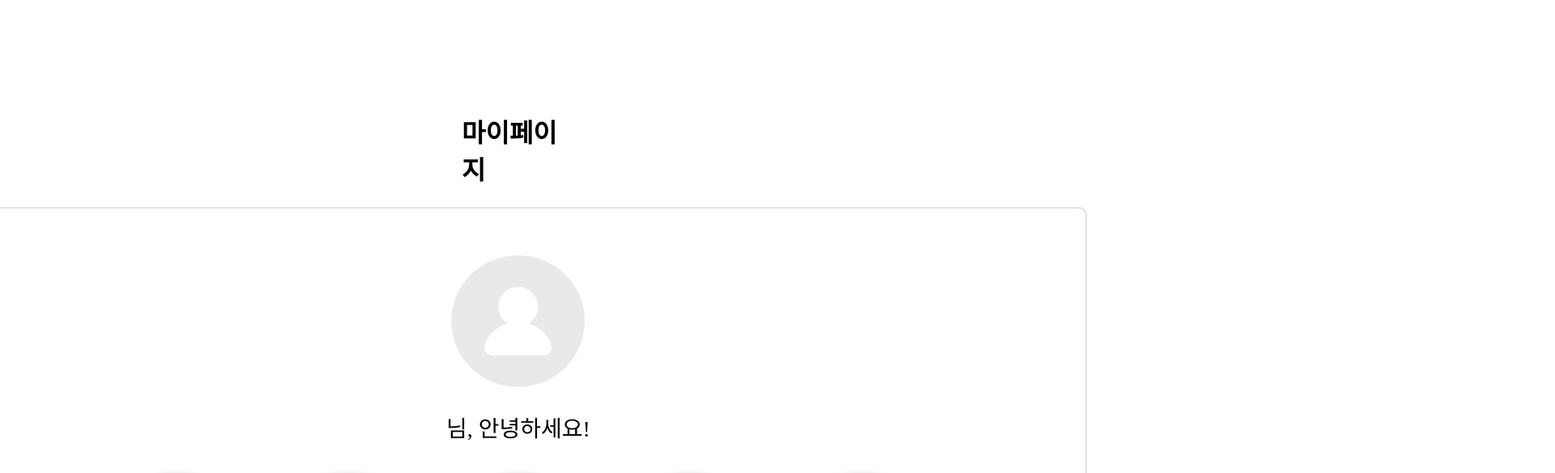
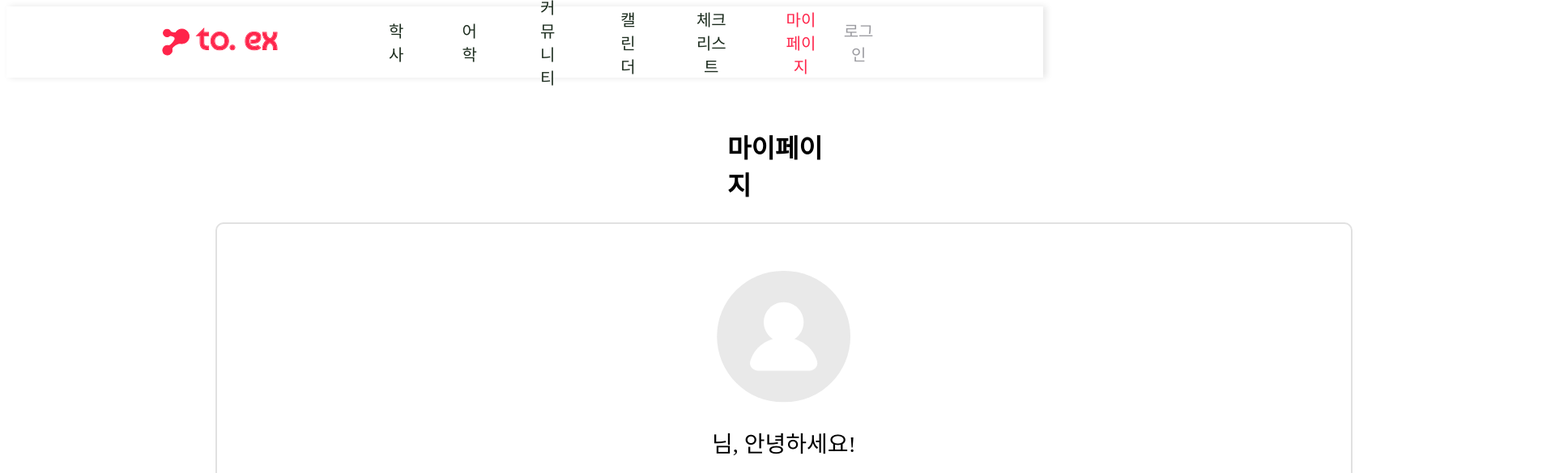
Before and after one commit to to-ex/Frontend, a React (Create React App) app: page /mypage in a window 1280 px wide. Shown: the top 585 px of the page at 81% size, 1920 px wide, since content can reach past the window. Built offline with nearby package versions, Linux system fonts and the light colour scheme; no server answers.

Commit message:
Feat: 컨테이너 margin-top 속성 스타일 조정

```diff
--- a/src/pages/MyPage.jsx
+++ b/src/pages/MyPage.jsx
@@ -1,5 +1,6 @@
 import React, { useState, useEffect } from 'react';
-import styled from 'styled-components';
+import styled, { ThemeProvider } from 'styled-components';
+import { Theme } from '../styles/Theme';
 import axios from 'axios';
 import Modal from '../components/Modal';
 import ConfirmModal from '../components/ConfirmModal';
@@ -10,17 +11,24 @@ import { ReactComponent as Writing } from '../assets/images/writing.svg';
 import { ReactComponent as Scrap } from '../assets/images/scrap.svg';
 import { ReactComponent as Checklist } from '../assets/images/checklist.svg';
 import { ReactComponent as Calendar } from '../assets/images/calendar.svg';
+import Header from "../components/Header";
 
 const PageWrapper = styled.div`
   display: flex;
   flex-direction: column;
   align-items: center;
-  width: 100%;
-  margin: 11% auto 0;
+  width: 1920px;
+  margin: 0 auto;
+
   a {
     text-decoration: none;
     color: black;
   }
+`;
+
+const Contain = styled.div`
+  box-sizing: border-box;
+  padding-top: 150px;
 `;
 
 const PageHeader = styled.div`
@@ -37,7 +45,7 @@ const MyPageContainer = styled.div`
   flex-direction: column;
   align-items: center;
   justify-content: center;
-  background: #FFF;
+  background: ${({ theme }) => theme.colors.WHITE};
   border-radius: 10px;
   width: 1400px;
   height: 687px;
@@ -224,6 +232,9 @@ function MyPage() {
   };
 
   return (
+    <ThemeProvider theme={Theme}>
+     <Header />
+      <Contain>
       <PageWrapper>
         <PageHeader>마이페이지</PageHeader>
         <MyPageContainer>
@@ -272,6 +283,8 @@ function MyPage() {
           )}
         </MyPageContainer>
       </PageWrapper>
+      </Contain>
+    </ThemeProvider>
   );
 }
 
```
Also changed, not shown: src/App.css (line endings or trailing spaces). Lines whose indentation alone changed are shown as unchanged.
